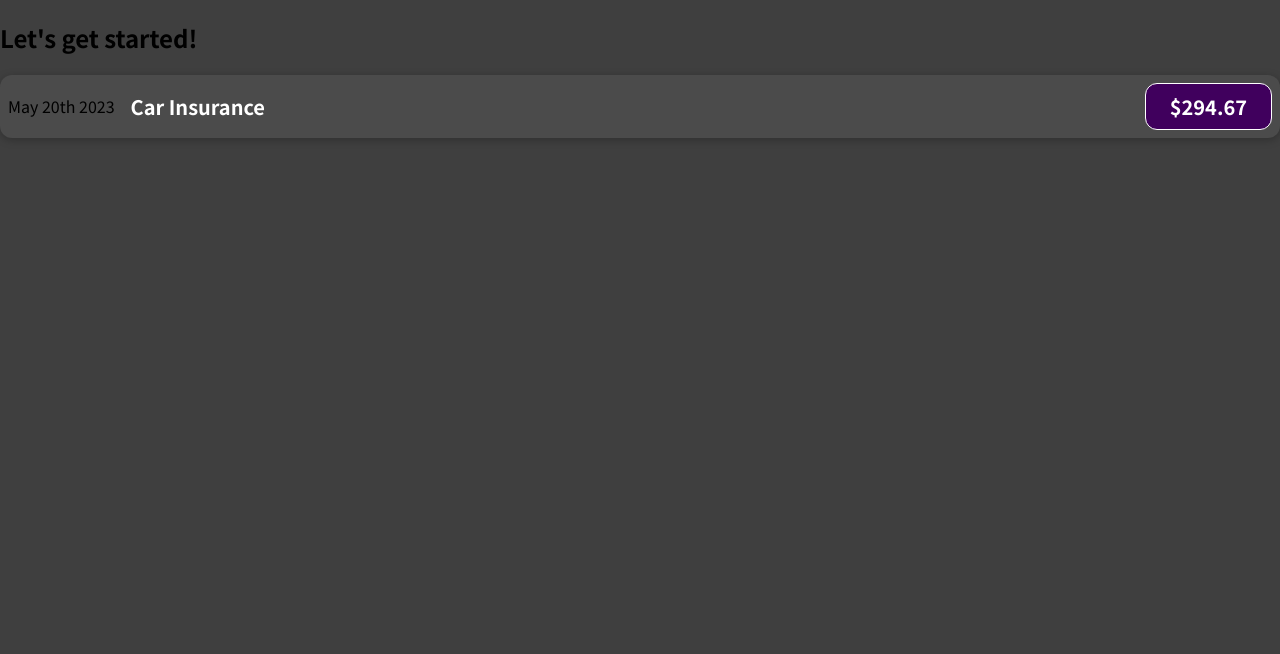
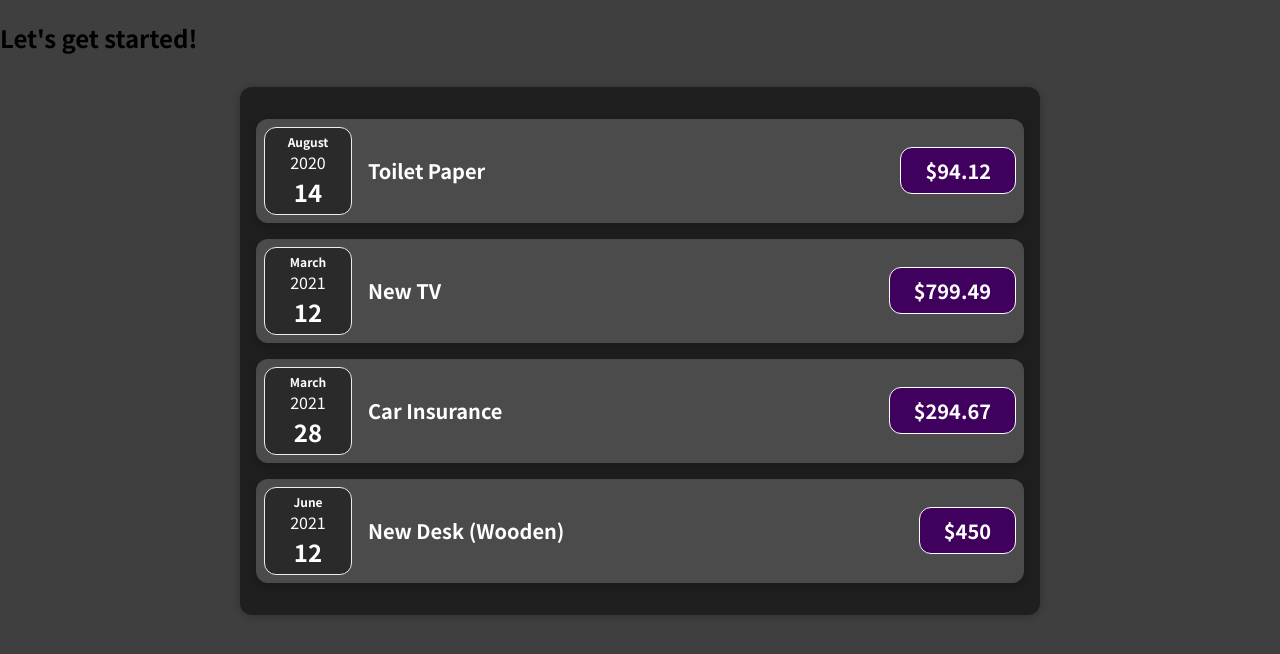
Before and after one commit to EnesDemirtas/ExpenseTracker, a JavaScript app: page / in a window 1280 px wide. Shown: the top 654 px of the page. Built offline with nearby package versions, Linux system fonts and the light colour scheme.

Commit message:
Separate the components

```diff
--- a/src/App.js
+++ b/src/App.js
@@ -1,10 +1,32 @@
-import ExpenseItem from "./components/ExpenseItem";
+import Expenses from "./components/Expenses";
 
 function App() {
+  const expenses = [
+    {
+      id: "e1",
+      title: "Toilet Paper",
+      amount: 94.12,
+      date: new Date(2020, 7, 14),
+    },
+    { id: "e2", title: "New TV", amount: 799.49, date: new Date(2021, 2, 12) },
+    {
+      id: "e3",
+      title: "Car Insurance",
+      amount: 294.67,
+      date: new Date(2021, 2, 28),
+    },
+    {
+      id: "e4",
+      title: "New Desk (Wooden)",
+      amount: 450,
+      date: new Date(2021, 5, 12),
+    },
+  ];
+
   return (
     <div>
       <h2>Let's get started!</h2>
-      <ExpenseItem></ExpenseItem>
+      <Expenses items={expenses} />
     </div>
   );
 }
--- /dev/null
+++ b/src/components/ExpenseDate.css
@@ -0,0 +1,26 @@
+.expense-date {
+  display: flex;
+  flex-direction: column;
+  width: 5.5rem;
+  height: 5.5rem;
+  border: 1px solid #ececec;
+  background-color: #2a2a2a;
+  color: white;
+  border-radius: 12px;
+  align-items: center;
+  justify-content: center;
+}
+
+.expense-date__month {
+  font-size: 0.75rem;
+  font-weight: bold;
+}
+
+.expense-date__year {
+  font-size: 0.75rem;
+}
+
+.expense-date__day {
+  font-size: 1.5rem;
+  font-weight: bold;
+}
--- /dev/null
+++ b/src/components/ExpenseDate.js
@@ -0,0 +1,17 @@
+import "./ExpenseDate.css";
+
+function ExpenseDate(props) {
+  const month = props.date.toLocaleString("en-US", { month: "long" });
+  const day = props.date.toLocaleString("en-US", { day: "2-digit" });
+  const year = props.date.getFullYear();
+
+  return (
+    <div className="expense-date">
+      <div className="expense-date__month">{month}</div>
+      <div className="expense-date_year">{year}</div>
+      <div className="expense-date__day">{day}</div>
+    </div>
+  );
+}
+
+export default ExpenseDate;
--- a/src/components/ExpenseItem.js
+++ b/src/components/ExpenseItem.js
@@ -1,12 +1,13 @@
+import ExpenseDate from "./ExpenseDate";
 import "./ExpenseItem.css";
 
-function ExpenseItem() {
+function ExpenseItem(props) {
   return (
     <div className="expense-item">
-      <div>May 20th 2023</div>
+      <ExpenseDate date={props.date} />
       <div className="expense-item__description">
-        <h2>Car Insurance</h2>
-        <div className="expense-item__price">$294.67</div>
+        <h2>{props.title}</h2>
+        <div className="expense-item__price">${props.amount}</div>
       </div>
     </div>
   );
--- /dev/null
+++ b/src/components/Expenses.css
@@ -0,0 +1,9 @@
+.expenses {
+  padding: 1rem;
+  background-color: rgb(31, 31, 31);
+  margin: 2rem auto;
+  width: 50rem;
+  max-width: 95%;
+  border-radius: 12px;
+  box-shadow: 0 1px 8px rgba(0, 0, 0, 0.25);
+}
--- /dev/null
+++ b/src/components/Expenses.js
@@ -0,0 +1,31 @@
+import ExpenseItem from "./ExpenseItem";
+import "./Expenses.css";
+
+function Expenses(props) {
+  return (
+    <div className="expenses">
+      <ExpenseItem
+        title={props.items[0].title}
+        amount={props.items[0].amount}
+        date={props.items[0].date}
+      />
+      <ExpenseItem
+        title={props.items[1].title}
+        amount={props.items[1].amount}
+        date={props.items[1].date}
+      />
+      <ExpenseItem
+        title={props.items[2].title}
+        amount={props.items[2].amount}
+        date={props.items[2].date}
+      />
+      <ExpenseItem
+        title={props.items[3].title}
+        amount={props.items[3].amount}
+        date={props.items[3].date}
+      />
+    </div>
+  );
+}
+
+export default Expenses;
```
